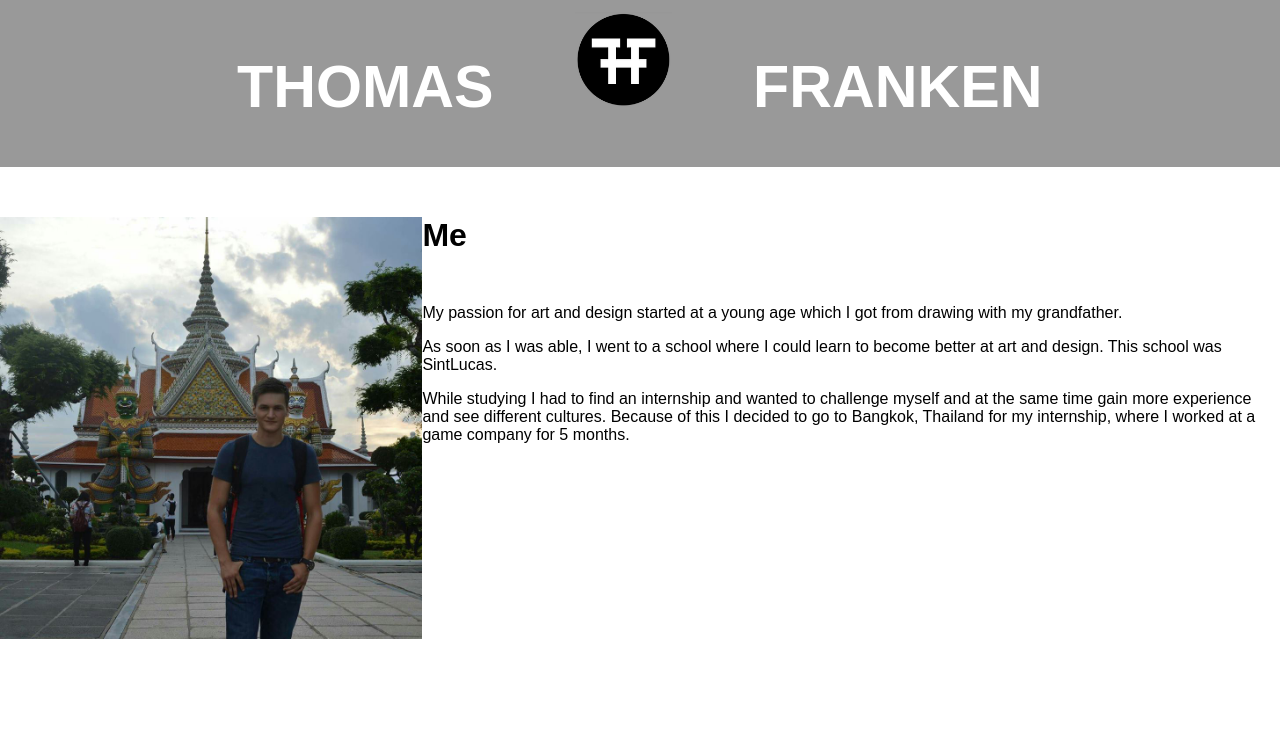
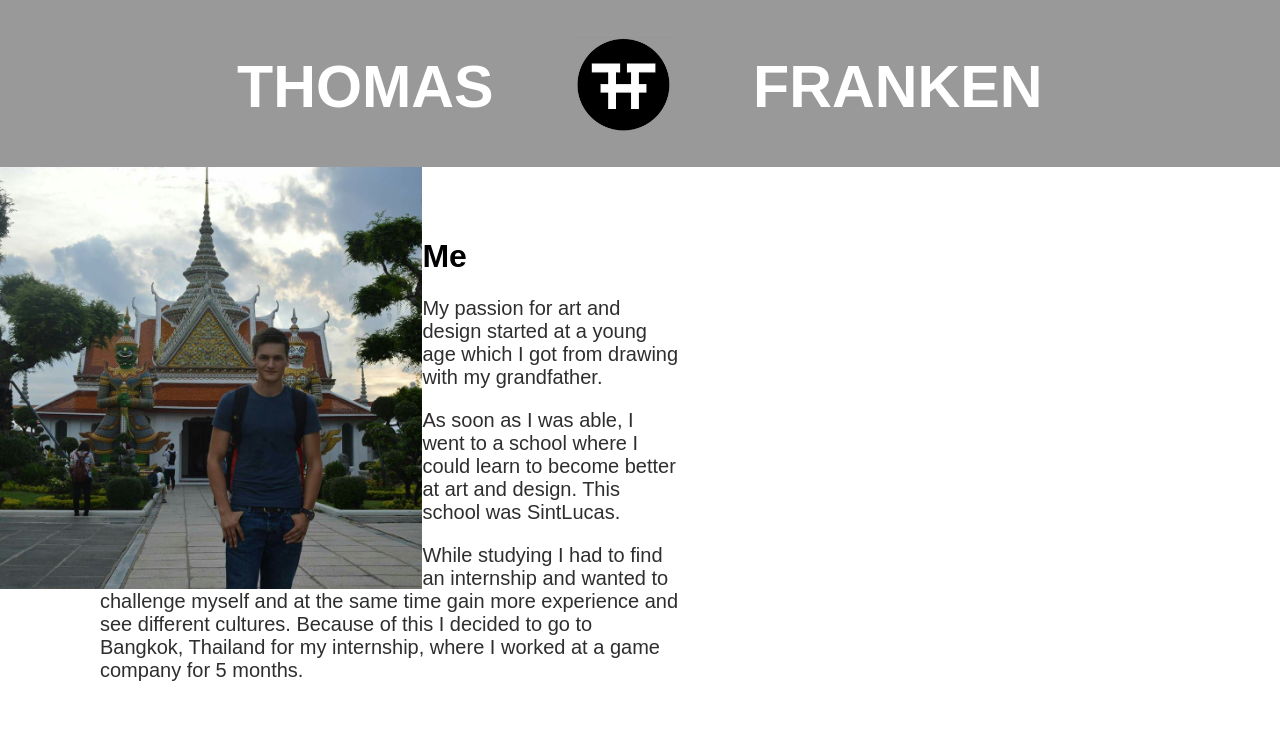
Before and after one commit to DylanoH/Web-Dev-Course, a PHP site: page /page.html in a window 1280 px wide. Shown: the top 751 px of the page. Run offline with PHP 8.4, Linux system fonts and the light colour scheme.

Commit message:
project update

```diff
--- a/0-Practice/Thomas/css.css
+++ b/0-Practice/Thomas/css.css
@@ -31,23 +31,31 @@
 #logo {
   width: 12%;
   position: relative;
+  top: 25px;
 }
 
+#me {
 
+}
 
 #thomas-photo {
   width: 33%;
   float: left;
 }
 
-#me {
-  margin: 0;
-}
+
 #me-container {
-
+  margin-left: 50px;
+  padding: 50px;
+  width: 680px;
 }
 
 #me-text {
-  margin: 50px;
   font-weight: bold;
 }
+
+.text-props {
+  font-family: raleway, sans-serif;
+  font-size: 20px;
+  color:rgb(47, 46, 46);
+}
--- a/0-Practice/Thomas/page.html
+++ b/0-Practice/Thomas/page.html
@@ -1,4 +1,8 @@
+<!DOCTYPE html>
+
+
 <html>
+
   <head>
     <title>portfolio</title>
     <link rel="stylesheet" type="text/css" href="css.css">
@@ -6,25 +10,21 @@
   <body>
 
     <div id="nav-container">
-
       <div id="nav-greyBar">
-
-          <h1 id="thomas-text">THOMAS <img id="logo" src="Resources/ThomasLogo.png" /> FRANKEN</h1>
-
+          <h1 id="thomas-text">THOMAS <img id="logo" src="Resources/ThomasLogo.png" alt="baka" /> FRANKEN</h1>
       </div>
     </div>
 
     <div id="body-container">
 
       <div id="me">
-        <img id="thomas-photo" src="Resources/thomas.jpg" />
-
+        <img id="thomas-photo" src="Resources/thomas.jpg" alt="nope" />
         <div id="me-container">
           <h1 id="me-text">Me</h1>
-          <p>My passion for art and design started at a young age which I got from drawing with my grandfather.</p>
-          <p>As soon as I was able, I went to a school where I could learn to become better at art and design.
-This school was SintLucas.</p>
-          <p>While studying I had to find an internship and wanted to challenge myself and at the same time gain more experience and see different cultures. Because of this I decided to go to Bangkok, Thailand for my internship, where I worked at a game company for 5 months.</p>
+          <p class="text-props"><span>My passion for art and design started at a young age which I got from drawing with my grandfather.</span></p>
+          <p class="text-props"><span>As soon as I was able, I went to a school where I could learn to become better at art and design.
+This school was SintLucas.</span></p>
+          <p class="text-props"><span>While studying I had to find an internship and wanted to challenge myself and at the same time gain more experience and see different cultures. Because of this I decided to go to Bangkok, Thailand for my internship, where I worked at a game company for 5 months.</span></p>
         </div>
 
       </div>
```
